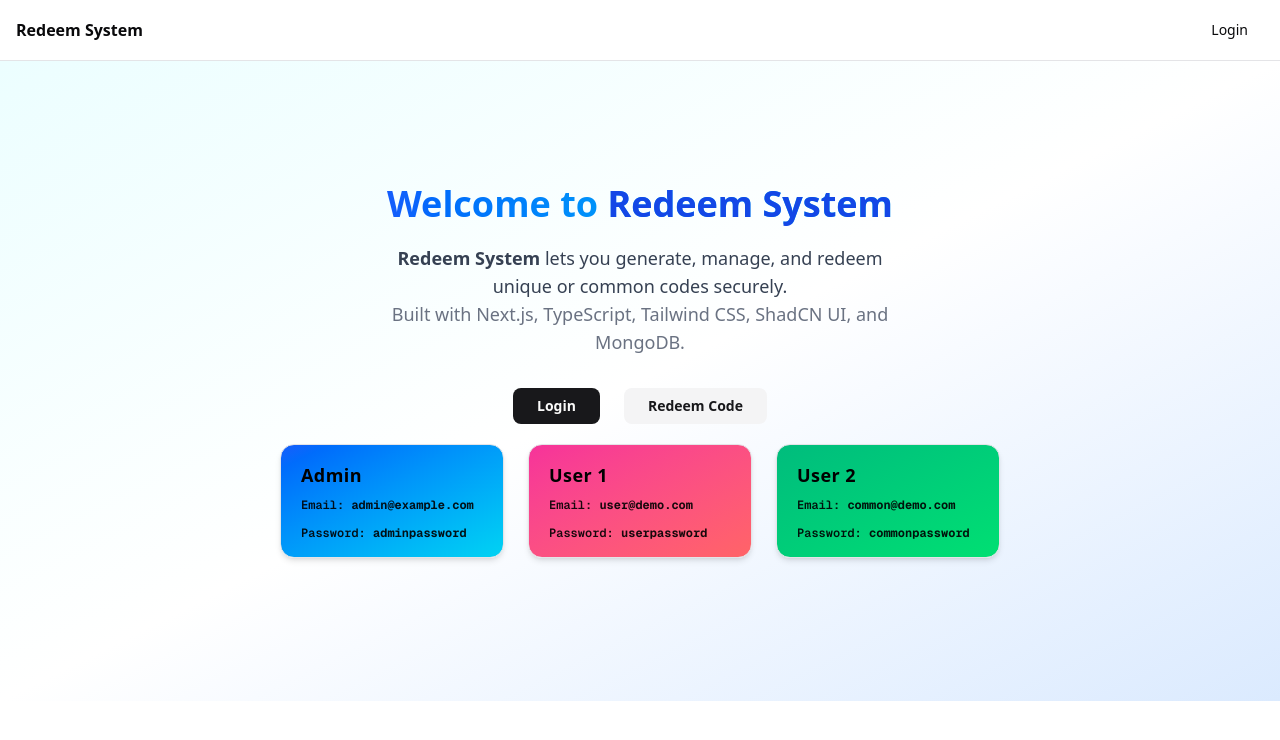
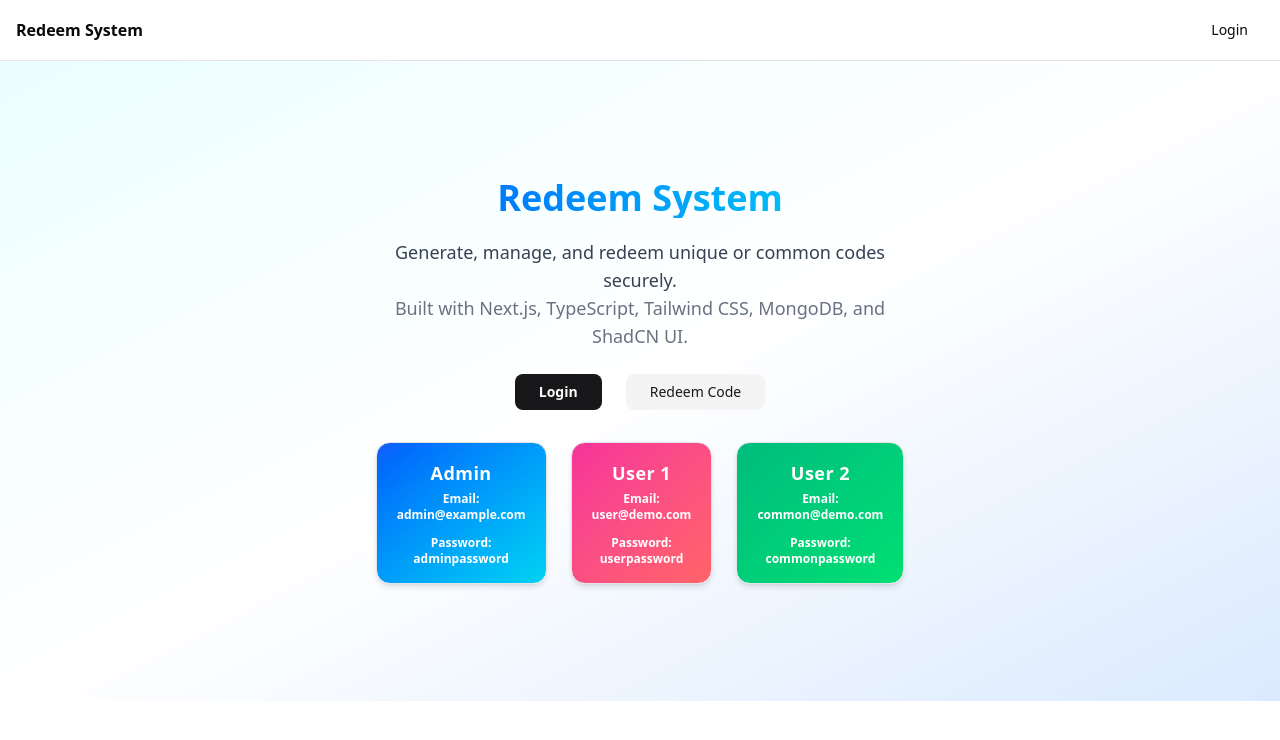
Before and after one commit to AdnanGhani07/redeem-system, a Next.js app: page / in a window 1280 px wide. Shown: the top 740 px of the page. Built offline with nearby package versions, Linux system fonts and the light colour scheme.

Commit message:
Updated landing page

```diff
--- a/src/app/page.tsx
+++ b/src/app/page.tsx
@@ -8,62 +8,61 @@ export default function HomePage() {
   const { user, logout } = useAuth();
 
   return (
-    <div className="min-h-[80vh] flex flex-col items-center justify-center bg-gradient-to-br from-cyan-50 via-white to-blue-100 text-center px-4">
+    <div className="min-h-[80vh] flex flex-col items-center justify-center bg-gradient-to-br from-cyan-50 via-white to-blue-100 text-center px-2 sm:px-4">
+      <div className="w-full max-w-lg">
         {user ? (
-        <div className="max-w-md space-y-7">
-          <h1 className="text-3xl font-extrabold mb-2 bg-clip-text text-transparent bg-gradient-to-r from-blue-600 to-cyan-400">
+          <div className="space-y-7">
+            <h1 className="text-2xl sm:text-3xl font-extrabold mb-2 bg-clip-text text-transparent bg-gradient-to-r from-blue-600 to-cyan-400">
               Welcome, {user.role === "admin" ? "Admin" : "User"}!
             </h1>
             {user.role === "admin" ? (
               <>
-              <p className="text-lg text-gray-700">
-                You have full access to code management and redemption history.
+                <p className="text-base sm:text-lg text-gray-700">
+                  Access code management and redemption history.
                 </p>
-              <div className="flex flex-col space-y-3 mx-auto">
+                <div className="flex flex-col gap-3 w-full">
                   <Link href="/admin">
-                  <Button className="w-full">Go to Admin Dashboard</Button>
+                    <Button className="w-full">Admin Dashboard</Button>
                   </Link>
-                <Button variant="outline" className="w-full" onClick={logout}>
-                  Log out
-                </Button>
+                  <Button variant="outline" className="w-full" onClick={logout}>Log out</Button>
                 </div>
               </>
             ) : (
               <>
-              <p className="text-lg text-gray-700">
-                Redeem codes to get your rewards.
+                <p className="text-base sm:text-lg text-gray-700">
+                  Redeem your codes or view active offers.
                 </p>
-              <div className="flex flex-col space-y-3 mx-auto">
+                <div className="flex flex-col gap-3 w-full">
                   <Link href="/redeem">
-                  <Button className="w-full">Go to Redeem Page</Button>
+                    <Button className="w-full">Redeem Page</Button>
                   </Link>
-                <Button variant="outline" className="w-full" onClick={logout}>
-                  Log out
-                </Button>
+                  <Button variant="outline" className="w-full" onClick={logout}>Log out</Button>
                 </div>
               </>
             )}
           </div>
         ) : (
           <>
-          <h1 className="text-4xl font-extrabold mb-5 bg-clip-text text-transparent bg-gradient-to-r from-blue-600 to-cyan-400">
-            Welcome to <span className="text-blue-700">Redeem System</span>
+            <h1 className="text-2xl sm:text-4xl font-extrabold mb-5 bg-clip-text text-transparent bg-gradient-to-r from-blue-600 to-cyan-400">
+              Redeem System
             </h1>
-          <p className="text-lg text-gray-700 max-w-lg mx-auto mb-8">
-            <b>Redeem System</b> lets you generate, manage, and redeem unique or common codes securely.<br />
-            <span className="text-gray-500">
-              Built with Next.js, TypeScript, Tailwind CSS, ShadCN UI, and MongoDB.
+            <p className="text-base sm:text-lg text-gray-700 max-w-lg mx-auto mb-6">
+              Generate, manage, and redeem unique or common codes securely.<br />
+              <span className="text-gray-500 hidden sm:inline">
+                Built with Next.js, TypeScript, Tailwind CSS, MongoDB, and ShadCN UI.
               </span>
             </p>
-          <div className="flex gap-6 justify-center">
+            <div className="flex flex-col sm:flex-row gap-3 sm:gap-6 justify-center w-full">
               <Link href="/login">
-              <Button className="px-6 py-2 font-semibold">Login</Button>
+                <Button className="w-full sm:w-auto px-6 py-2 font-semibold">Login</Button>
               </Link>
               <Link href="/redeem">
-              <Button variant="secondary" className="px-6 py-2 font-semibold">Redeem Code</Button>
+                <Button variant="secondary" className="w-full sm:w-auto px-6 py-2">Redeem Code</Button>
               </Link>
             </div>
-          <div className="flex gap-6 justify-center py-5">
+
+            {/* Demo credentials section */}
+            <div className="mt-8 w-full flex flex-wrap sm:flex-nowrap gap-4 sm:gap-6 justify-center items-center">
               {[
                 { label: "Admin", email: "admin@example.com", password: "adminpassword", color: "from-blue-600 to-cyan-400" },
                 { label: "User 1", email: "user@demo.com", password: "userpassword", color: "from-pink-500 to-red-400" },
@@ -71,21 +70,21 @@ export default function HomePage() {
               ].map(({ label, email, password, color }) => (
                 <div
                   key={email}
-                className={`rounded-xl shadow-md border bg-gradient-to-br ${color} text-black w-56 px-5 py-4 flex flex-col items-start space-y-3 hover:scale-105 transition-transform`}
+                  className={`rounded-xl shadow-md border bg-gradient-to-br ${color} text-white w-full sm:w-64 px-5 py-4 flex flex-col  space-y-3 hover:scale-105 transition-transform`}
                 >
-                <div className="font-bold tracking-wide text-lg mb-2">{label}</div>
-                <div className="text-xs font-mono opacity-90">
-                  <span className="font-semibold">Email:</span> <span className="font-bold">{email}</span>
+                  <div className="font-bold tracking-wide text-center text-lg mb-1">{label}</div>
+                  <div className="text-xs font-bold">
+                    <span className="font-bold">Email:</span> {email}
                   </div>
-                <div className="text-xs font-mono opacity-90">
-                  <span className="font-semibold">Password:</span> <span className="font-bold">{password}</span>
+                  <div className="text-xs font-bold">
+                    <span className="font-bold">Password:</span> {password}
                   </div>
                 </div>
               ))}
             </div>
-
           </>
         )}
       </div>
+    </div>
   );
 }
```
Lines whose indentation alone changed are shown as unchanged.
